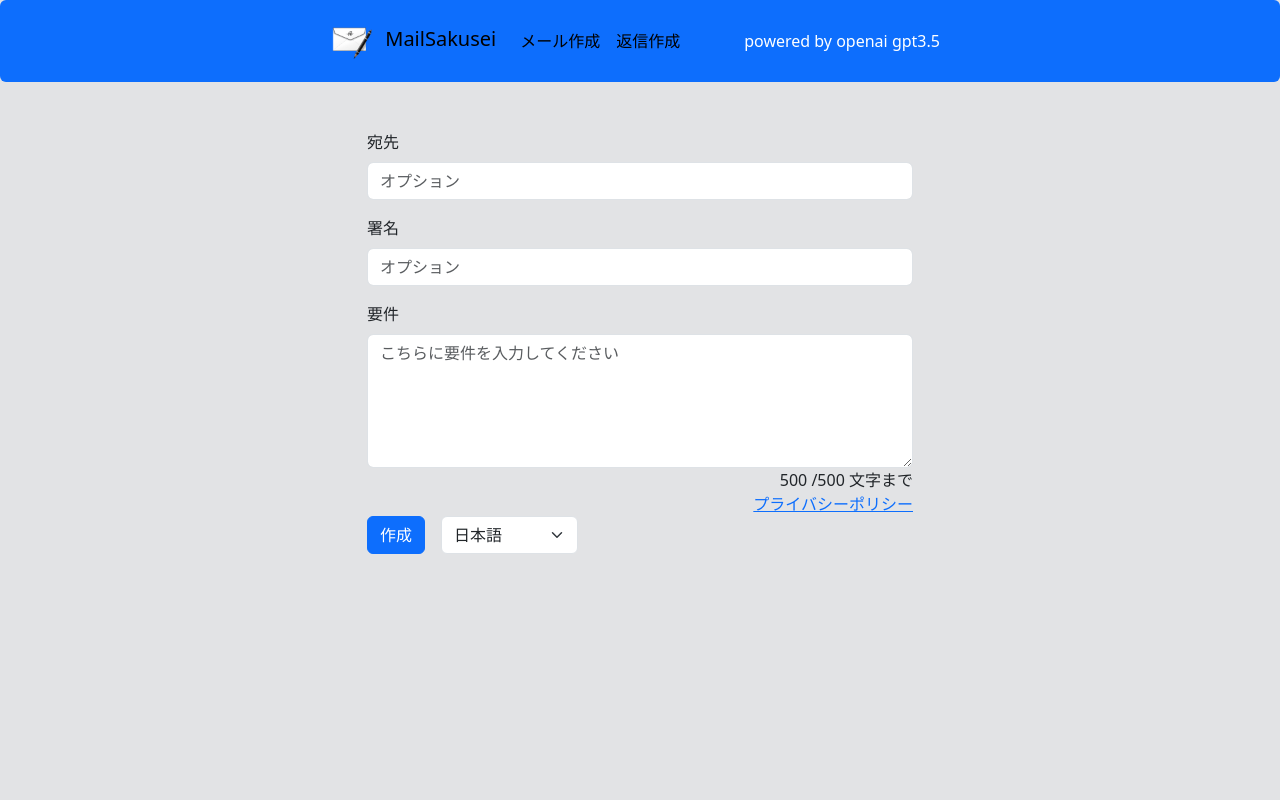
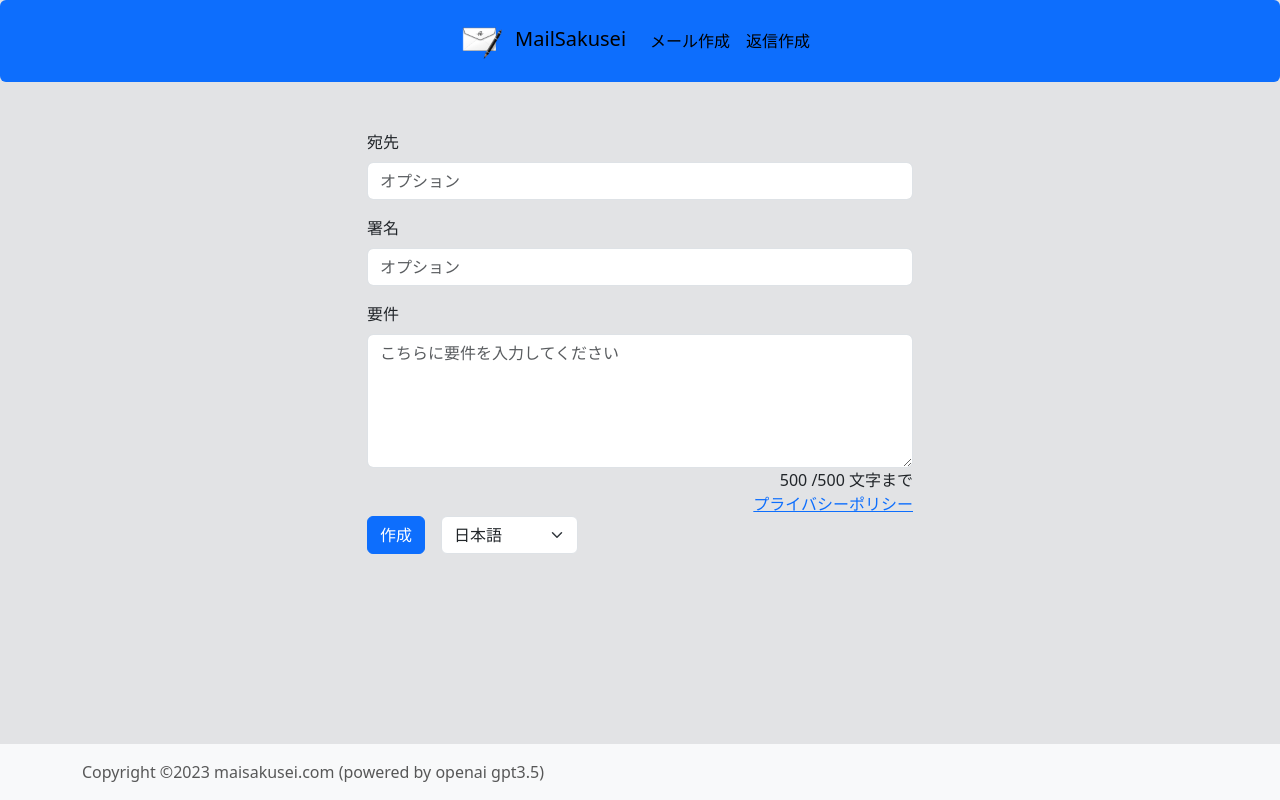
Before and after one commit to ryoshumei/mailsakusei, a plain HTML site: page frontend/index.html in a window 1280 px wide. Drawn offline with nearby package versions, Linux system fonts and the light colour scheme.

Commit message:
updated ui

```diff
--- a/frontend/index.html
+++ b/frontend/index.html
@@ -34,9 +34,6 @@
                     </li>
                     <li class="nav-item">
                         <a class="nav-link active" href="./pages/reply.html">返信作成</a>
-                    </li>
-                    <li class="nav-item">
-                        <a class="nav-link disabled text-white ms-5" aria-disabled="true">powered by openai gpt3.5</a>
                     </li>
                 </ul>
             </div>
@@ -104,6 +101,13 @@
         </div>
     </div>
 </div>
+<div class="navbar navbar-light bg-light fixed-bottom">
+    <div class="container">
+    <span class="navbar-text">
+      Copyright ©2023 maisakusei.com (powered by openai gpt3.5)
+    </span>
+    </div>
+</div>
 <!-- jQuery -->
 <script
         src="https://code.jquery.com/jquery-3.7.1.js"
```
Also changed, not shown: frontend/pages/reply.html (+7 -3 lines).
